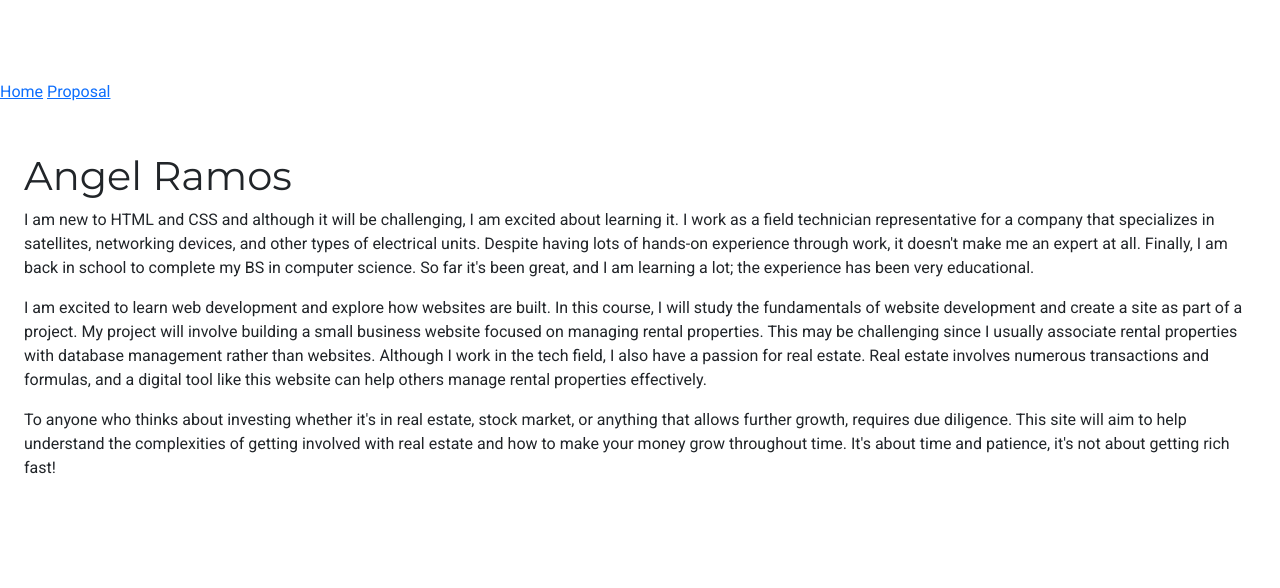
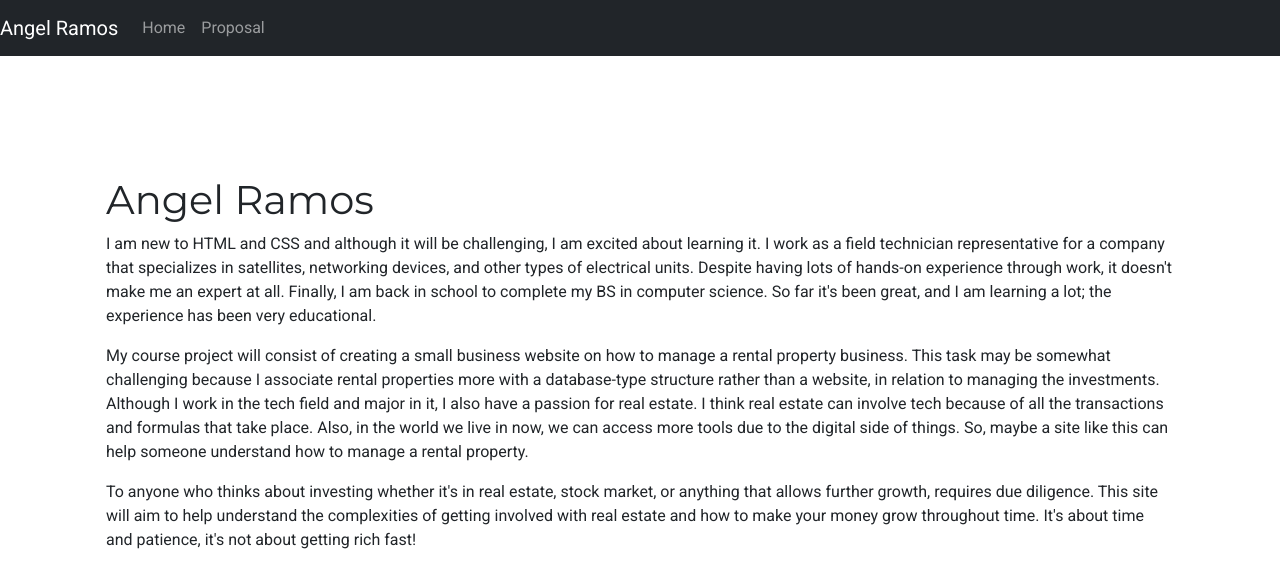
Before and after one commit to anramos01/Test-, a plain HTML site: page index.html in a window 1280 px wide. Drawn offline with nearby package versions, Linux system fonts and the light colour scheme; files that its build step writes are made by us from their sources.

Commit message:
Update index.html

```diff
--- a/index.html
+++ b/index.html
@@ -6,21 +6,27 @@
     <meta name="description" content="">
     <meta name="author" content="">
     <title>Week 3: Ramos Angel</title>
-     <!-- Link to the Bootstrap 5.3.2 stylesheet, 17 July 2024 -->
+    <!-- Link to the Bootstrap 5.3.2 stylesheet -->
     <link href="https://cdn.jsdelivr.net/npm/bootstrap@5.3.2/dist/css/bootstrap.min.css" rel="stylesheet">
     <!-- Link to the external stylesheet -->
     <link rel="stylesheet" href="css/styles.css">
-    <!-- updated 16 July 2024 -->
 </head>
 <body>
-<!-- Navigation with links to Home and Proposal pages -->
-<nav>
-    <a href="index.html">Home</a>
-    <!-- home page is standard -->
-    <a href="proposal.html">Proposal</a>
+<nav class="navbar navbar-expand-md navbar-dark bg-dark fixed-top">
+    <a class="navbar-brand" href="index.html">Angel Ramos</a>
+    <div class="collapse navbar-collapse" id="navbarsExampleDefault">
+        <ul class="navbar-nav mr-auto">
+            <li class="nav-item active">
+                <a class="nav-link" href="index.html">Home</a>
+            </li>
+            <li class="nav-item">
+                <a class="nav-link" href="proposal.html">Proposal</a>
+            </li>
+        </ul>
+    </div>
 </nav>
 
-<main>
+<main role="main" class="container mt-5">
     <div class="starter-template">
         <h1>Angel Ramos</h1>
         <!-- Introduction about myself -->
@@ -31,11 +37,21 @@
            to complete my BS in computer science. So far it's been great, and I am learning a lot; the experience
            has been very educational.</p>
         <!-- Course project description -->
-        <p>I am excited to learn web development and explore how websites are built. In this course, I will study the fundamentals of website development and create a site as part of a project. My project will involve building a small business website focused on managing rental properties. This may be challenging since I usually associate rental properties with database management rather than websites. Although I work in the tech field, I also have a passion for real estate. Real estate involves numerous transactions and formulas, and a digital tool like this website can help others manage rental properties effectively.</p>
+        <p>My course project will consist of creating a small business website on how to
+           manage a rental property business. This task may be somewhat challenging because
+           I associate rental properties more with a database-type structure rather than a website,
+           in relation to managing the investments.
+           Although I work in the tech field and major in it, I also have a passion for real estate.
+           I think real estate can involve tech because of all the transactions and formulas that
+           take place. Also, in the world we live in now, we can access more tools due to the digital
+           side of things. So, maybe a site like this can help someone understand how to manage a
+           rental property.</p>
         <!-- Additional thoughts about investing -->
         <p>To anyone who thinks about investing whether it's in real estate, stock market, or anything that allows further growth, requires due diligence. This site will aim to help understand the complexities of getting involved with real estate and how to make your money grow throughout time. It's about time and patience, it's not about getting rich fast!</p>
-      <!-- updated 17 July 2024 -->
+      <!-- updated 14 July 2024 -->
     </div>
 </main>
+
+<script src="https://cdn.jsdelivr.net/npm/bootstrap@5.3.2/dist/js/bootstrap.bundle.min.js"></script>
 </body>
 </html>
```
